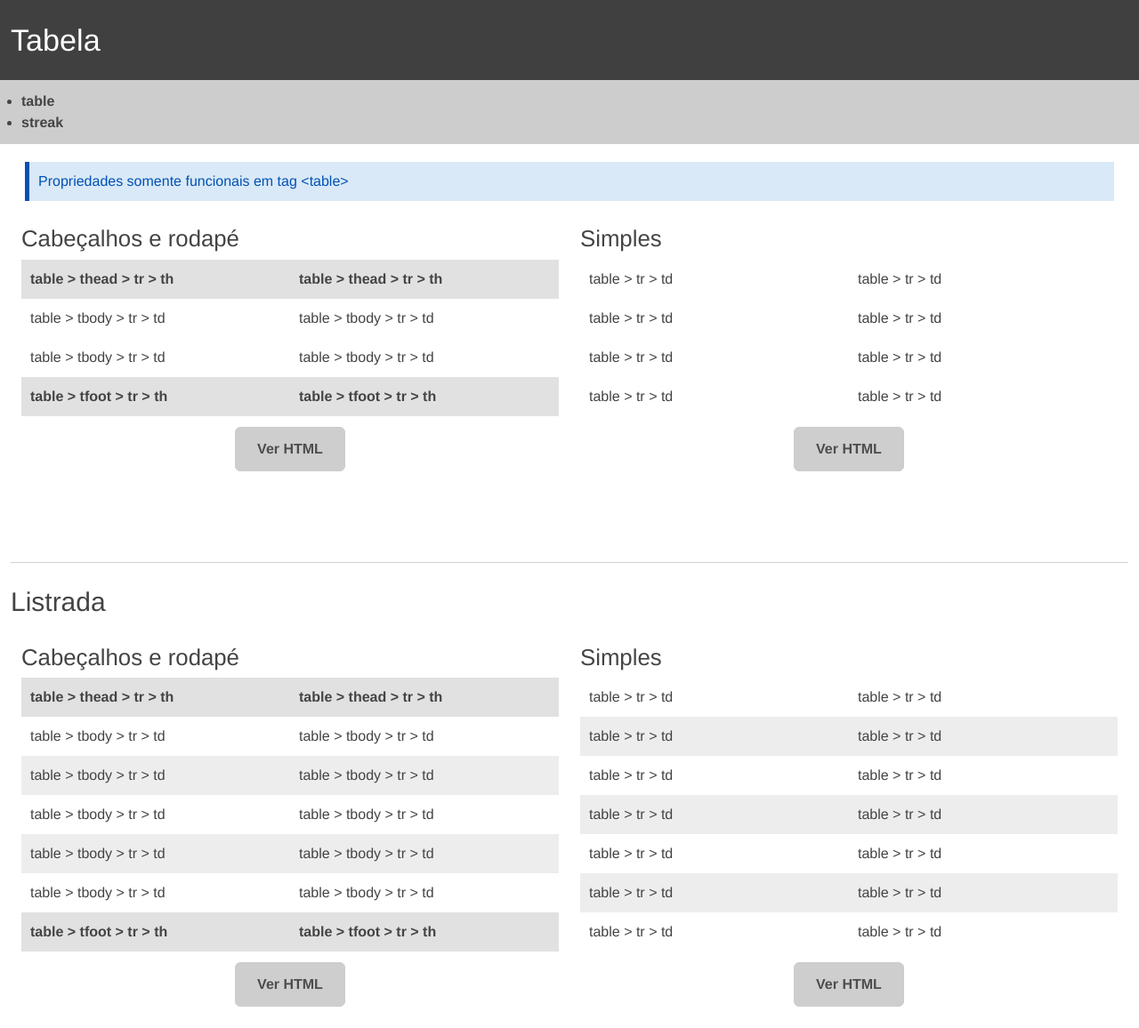
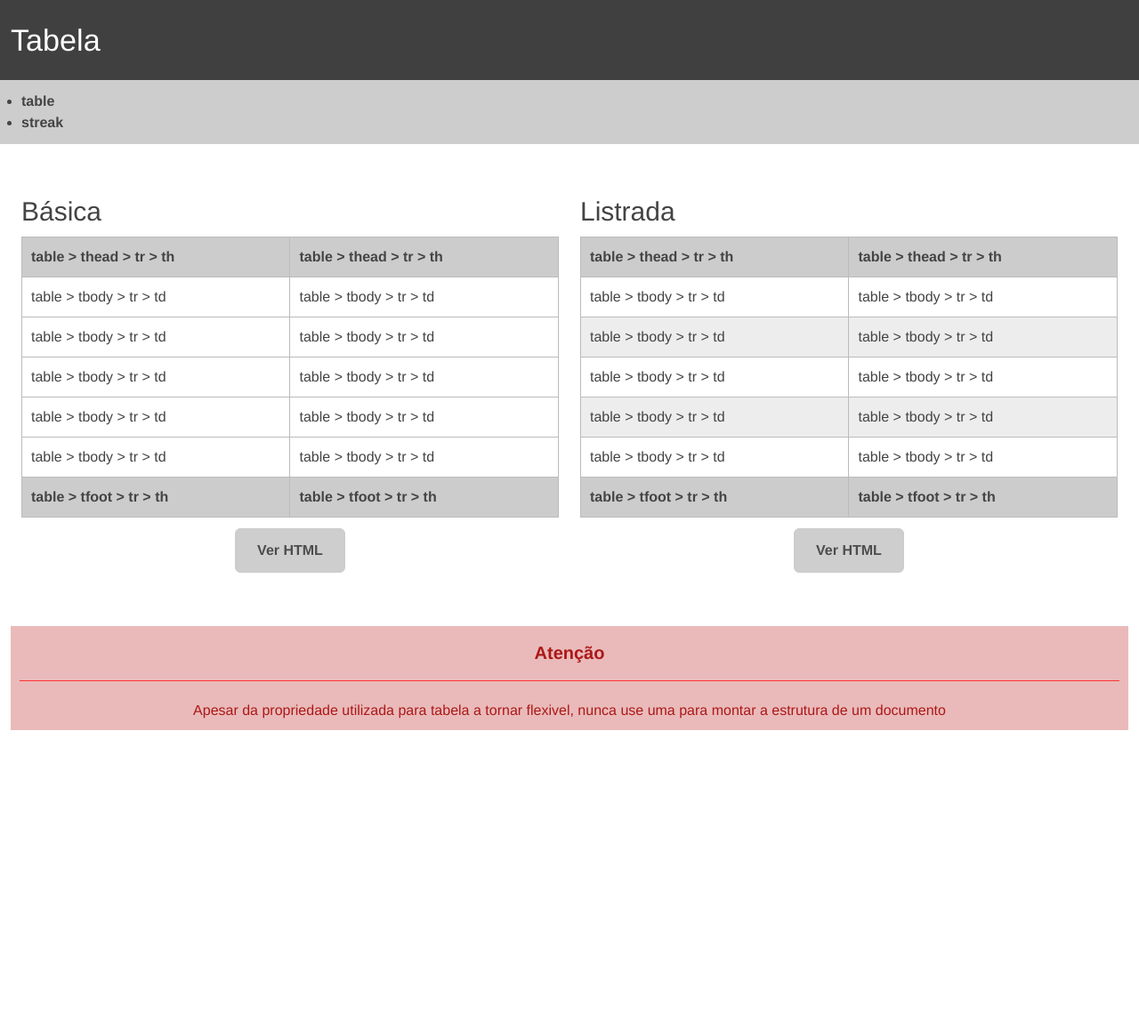
Before and after one commit to Spell-Master/sm-web, a PHP site: page /css/exemplos/tabela.html in a window 1280 px wide. Shown: the whole page at 89% size. After the commit the page ends 821 px from the top, so only its background shows below. Run offline with PHP 8.4, Linux system fonts and the light colour scheme.

Commit message:
css-default p11

```diff
--- a/css/css-default.css
+++ b/css/css-default.css
@@ -44,8 +44,8 @@
     --input-valid:        #00a651;
     --input-invalid:      #cc2424;
 
-    --table-border:       #cccccc;
-    --table-head:         #e1e1e1;
+    --table-border:       #bbbbbb;
+    --table-head:         #cccccc;
     --table-streak:       #ededed;
 
     --color-white:        #ffffff;
@@ -442,7 +442,7 @@ blockquote.quote-yellow {border-left: .3125rem solid #71631c !important}
 
 /**
  * ****************************************
- * * Formulario
+ * Formulario
  * ****************************************
  */
 .input-default,
@@ -605,19 +605,19 @@ input[disabled],    input[readonly] {
 
 /**
  * ****************************************
- * * Tabela
+ * Tabela
  * ****************************************
  */
-table.table {width:100%}
+table.table {width: 100%}
 
 table.table th,
-table.table td {padding:.625rem}
+table.table td {padding: .625rem; border: .0625rem solid var(--table-border)}
 
 table.table > thead,
-table.table > tfoot {background-color:var(--table-head)}
+table.table > tfoot {background-color: var(--table-head)}
 
 table.table.streak tr:nth-child(even) {
-    background-color:var(--table-streak)
+    background-color: var(--table-streak)
 }
 
 /**
--- a/css/exemplos/tabela.html
+++ b/css/exemplos/tabela.html
@@ -16,7 +16,6 @@
         <script src="../../lib/prism/prism.js" type="text/javascript"></script>
     </head>
     <body>
-        <header>
         <div class="bg-dark-grey padding-all text-white">
             <div class="container">
                 <h1>Tabela</h1>
@@ -30,16 +29,11 @@
                 </ul>
             </div>
         </div>
-        </header>
-        <main class="bg-white">
-            <div class="container padding-all">
-                <blockquote class="quote-blue">
-                    Propriedades somente funcionais em tag &lt;table&gt;
-                </blockquote>
 
+        <div class="container margin-top-max padding-all">
             <div class="row-pad">
                 <div class="col-half">
-                        <h3>Cabeçalhos e rodapé</h3>
+                    <h2>Básica</h2>
                     <div class="static">
                         <table class="table">
                             <thead>
@@ -49,6 +43,18 @@
                                 </tr>
                             </thead>
                             <tbody>
+                                <tr>
+                                    <td>table &gt; tbody &gt; tr &gt; td</td>
+                                    <td>table &gt; tbody &gt; tr &gt; td</td>
+                                </tr>
+                                <tr>
+                                    <td>table &gt; tbody &gt; tr &gt; td</td>
+                                    <td>table &gt; tbody &gt; tr &gt; td</td>
+                                </tr>
+                                <tr>
+                                    <td>table &gt; tbody &gt; tr &gt; td</td>
+                                    <td>table &gt; tbody &gt; tr &gt; td</td>
+                                </tr>
                                 <tr>
                                     <td>table &gt; tbody &gt; tr &gt; td</td>
                                     <td>table &gt; tbody &gt; tr &gt; td</td>
@@ -71,41 +77,7 @@
                     </div>
                 </div>
                 <div class="col-half">
-                        <h3>Simples</h3>
-                        <div class="static">
-                            <table class="table">
-                                <tbody>
-                                    <tr>
-                                        <td>table &gt; tr &gt; td</td>
-                                        <td>table &gt; tr &gt; td</td>
-                                    </tr>
-                                    <tr>
-                                        <td>table &gt; tr &gt; td</td>
-                                        <td>table &gt; tr &gt; td</td>
-                                    </tr>
-                                    <tr>
-                                        <td>table &gt; tr &gt; td</td>
-                                        <td>table &gt; tr &gt; td</td>
-                                    </tr>
-                                    <tr>
-                                        <td>table &gt; tr &gt; td</td>
-                                        <td>table &gt; tr &gt; td</td>
-                                    </tr>
-                                </tbody>
-                            </table>
-                        </div>
-                        <div class="margin-top align-center">
-                            <button class="btn-default radius-all-min bold" data-code="">Ver HTML</button>
-                        </div>
-                    </div>
-                </div>
-
-                <div class="sm-margin-top">
-                    <hr class="sm-line" />
                     <h2>Listrada</h2>
-                    <div class="row-pad">
-                        <div class="col-half">
-                            <h3>Cabeçalhos e rodapé</h3>
                     <div class="static">
                         <table class="table streak">
                             <thead>
@@ -148,58 +120,24 @@
                         <button class="btn-default radius-all-min bold" data-code="">Ver HTML</button>
                     </div>
                 </div>
-                        <div class="col-half">
-                            <h3>Simples</h3>
-                            <div class="static">
-                                <table class="table streak">
-                                    <tbody>
-                                        <tr>
-                                            <td>table &gt; tr &gt; td</td>
-                                            <td>table &gt; tr &gt; td</td>
-                                        </tr>
-                                        <tr>
-                                            <td>table &gt; tr &gt; td</td>
-                                            <td>table &gt; tr &gt; td</td>
-                                        </tr>
-                                        <tr>
-                                            <td>table &gt; tr &gt; td</td>
-                                            <td>table &gt; tr &gt; td</td>
-                                        </tr>
-                                        <tr>
-                                            <td>table &gt; tr &gt; td</td>
-                                            <td>table &gt; tr &gt; td</td>
-                                        </tr>
-                                        <tr>
-                                            <td>table &gt; tr &gt; td</td>
-                                            <td>table &gt; tr &gt; td</td>
-                                        </tr>
-                                        <tr>
-                                            <td>table &gt; tr &gt; td</td>
-                                            <td>table &gt; tr &gt; td</td>
-                                        </tr>
-                                        <tr>
-                                            <td>table &gt; tr &gt; td</td>
-                                            <td>table &gt; tr &gt; td</td>
-                                        </tr>
-                                    </tbody>
-                                </table>
-                            </div>
-                            <div class="margin-top align-center">
-                                <button class="btn-default radius-all-min bold" data-code="">Ver HTML</button>
             </div>
         </div>
+
+        <div class="container margin-top-max padding-all">
+            <div class="alert-danger align-center">
+                <p class="bold font-max">Atenção</p>
+                <hr class="border-bottom-min border-light-red" />
+                <p>Apesar da propriedade utilizada para tabela a tornar flexivel, nunca use uma para montar a estrutura de um documento</p>
             </div>
         </div>
-            </div>
-        </main>
-        <footer class="bg-white">
+
         <div class="modal" id="show-code">
             <div class="modal-box">
                 <div class="modal-header"><span class="font-max">Código Fonte</span></div>
                 <div class="modal-content"><pre><code class="language-html"></code></pre></div>
             </div>
         </div>
-        </footer>
-        <script>showCode.init()</script>
+
+        <script>showCode.init();</script>
     </body>
 </html>
```
Lines whose indentation alone changed are shown as unchanged.
